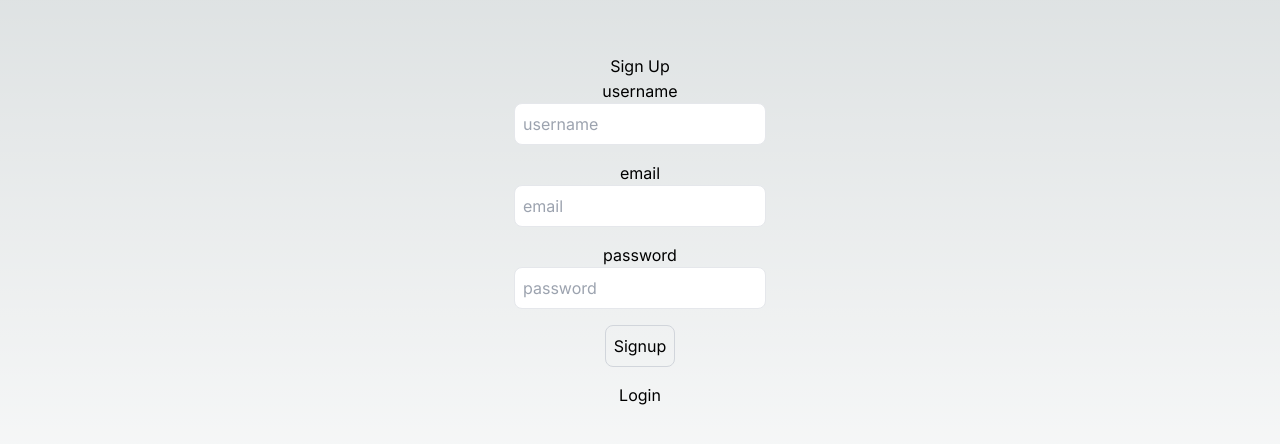
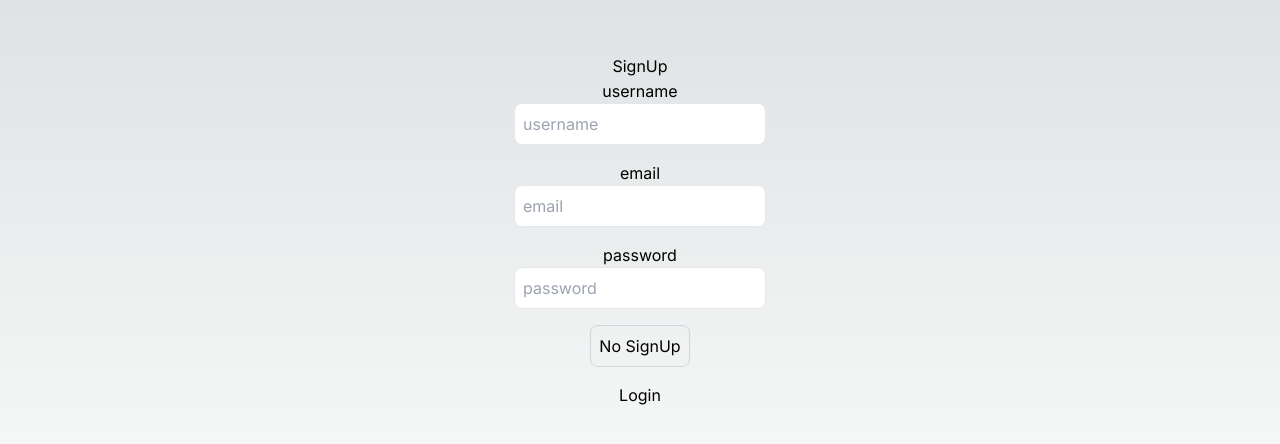
Before and after one commit to Vedant817/Auth_App-Nextjs, a Next.js app: page /signup in a window 1280 px wide. Shown: the part 170-614 px from the top of the page. Built offline with nearby package versions, Linux system fonts and the light colour scheme.

Commit message:
Adding the backend for the signup

```diff
--- a/src/app/api/users/login/route.ts
+++ b/src/app/api/users/login/route.ts
@@ -0,0 +1,6 @@
+import {connect} from "@/db_config/dbConfig";
+import User from "@/models/userModel"
+import { NextRequest, NextResponse } from "next/server";
+import bcryptjs from 'bcryptjs';
+
+connect()
--- a/src/app/signup/page.tsx
+++ b/src/app/signup/page.tsx
@@ -1,31 +1,54 @@
 "use client"
 import Link from "next/link"
-import React from "react"
+import React, { useEffect } from "react"
 import { useRouter } from "next/navigation"
 import axios from "axios"
+import toast from "react-hot-toast"
 
 export default function SignupPage (){
+    const router = useRouter();
     const [user, setUser] = React.useState({
         email:"",
         password:"",
         username:"",
     })
+    const [buttonDisabled, setButtonDisabled] = React.useState(false);
+    const [loading, setLoading] = React.useState(false);
 
-    const onSignup = async () => {
+    const onSignUp = async () => {
+        try {
+            setLoading(true);
+            const response = await axios.post('/api/users/signup', user);
+            console.log("SignUp Successful",response.data);
+            router.push("/login");
+        } catch (error: any) {
+            console.log("SignUp Failed"+error);
+            toast.error(error.message)
+        }finally{
+            setLoading(false)
+        }
+    }
 
-    }
+    useEffect(()=>{
+        if(user.email.length>0 && user.password.length>0 && user.username.length > 0){
+            setButtonDisabled(false);
+        }
+        else{
+            setButtonDisabled(true);
+        }
+    },[user])
 
     return(
         <div className="flex flex-col items-center justify-center min-h-screen py-2">
-            <h1>Sign Up</h1>
+            <h1>{loading?"Processing":"SignUp"}</h1>
             <hr/>
             <label htmlFor="username">username</label>
-            <input className="p-2 border border-grey-300 rounded-lg mb-4 focus:outline-none focus:border-gray-600" id="username" type="text" value={user.username} onChange={(e)=> setUser({...user, username: e.target.value})} placeholder="username"></input>
+            <input className="p-2 border border-grey-300 rounded-lg mb-4 focus:outline-none focus:border-gray-600 text-black" id="username" type="text" value={user.username} onChange={(e)=> setUser({...user, username: e.target.value})} placeholder="username"></input>
             <label htmlFor="email">email</label>
-            <input className="p-2 border border-grey-300 rounded-lg mb-4 focus:outline-none focus:border-gray-600" id="email" type="email" value={user.email} onChange={(e)=> setUser({...user, email: e.target.value})} placeholder="email"></input>
+            <input className="p-2 border border-grey-300 rounded-lg mb-4 focus:outline-none focus:border-gray-600 text-black" id="email" type="email" value={user.email} onChange={(e)=> setUser({...user, email: e.target.value})} placeholder="email"></input>
             <label htmlFor="password">password</label>
-            <input className="p-2 border border-grey-300 rounded-lg mb-4 focus:outline-none focus:border-gray-600" id="password" type="password" value={user.password} onChange={(e)=> setUser({...user, password: e.target.value})} placeholder="password"></input>
-            <button className="p-2 border border-gray-300 rounded-lg mb-4 focus:outline-none focus:border-gray-600" onClick={onSignup}>Signup</button>
+            <input className="p-2 border border-grey-300 rounded-lg mb-4 focus:outline-none focus:border-gray-600 text-black" id="password" type="password" value={user.password} onChange={(e)=> setUser({...user, password: e.target.value})} placeholder="password"></input>
+            <button className="p-2 border border-gray-300 rounded-lg mb-4 focus:outline-none focus:border-gray-600" onClick={onSignUp}>{buttonDisabled ? "No SignUp":"SignUp"}</button>
             <Link href="/login">Login</Link>
         </div>
     )
```
Also changed, not shown: 1 other file (tests, documents, lock files or other folders).
